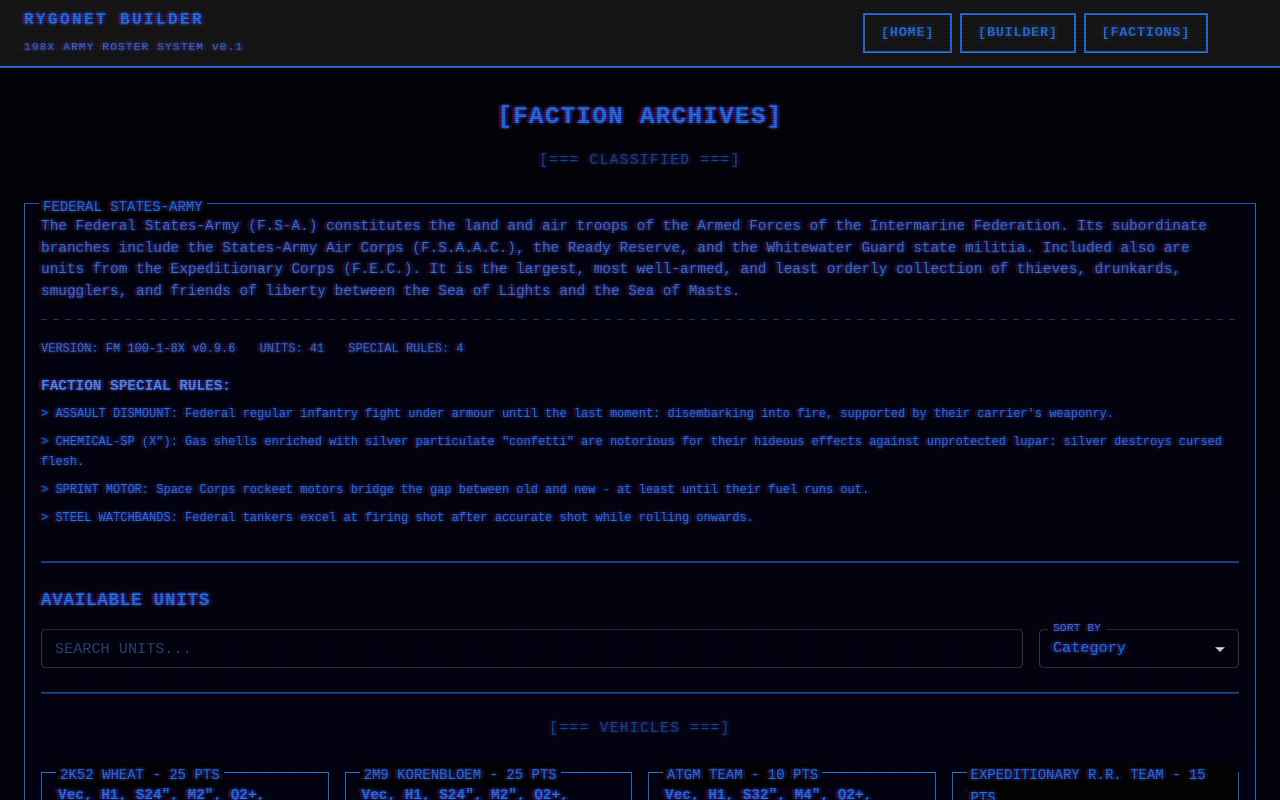
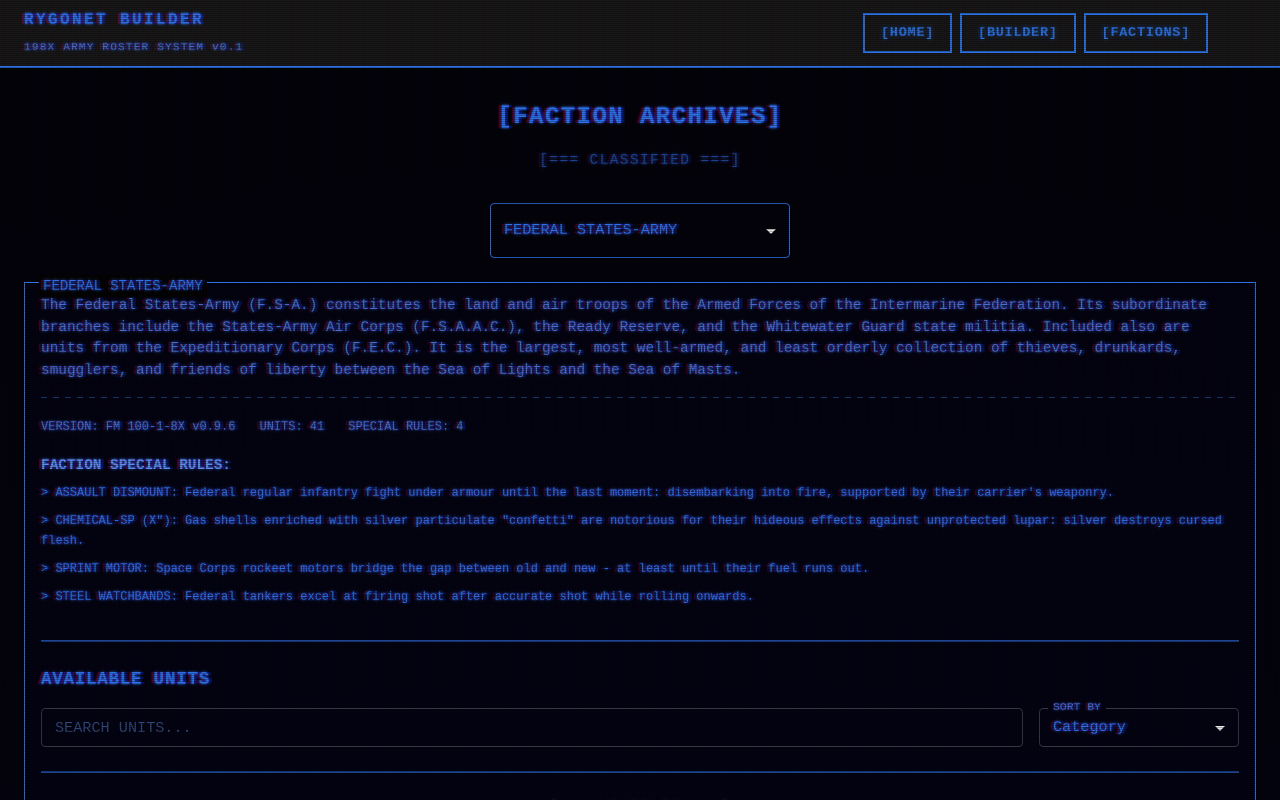
Before and after one commit to aSipiere/rygonet, a React (Vite) app: page /factions in a window 1280 px wide. Shown: the top 800 px of the page. Built offline with nearby package versions, Linux system fonts and the light colour scheme; some icons are missing.

Commit message:
update faction selection and fix tacom requirements

```diff
--- a/src/components/armyBuilder/ArmyRosterHeader.tsx
+++ b/src/components/armyBuilder/ArmyRosterHeader.tsx
@@ -19,7 +19,7 @@ export function ArmyRosterHeader({ roster, totalPoints }: ArmyRosterHeaderProps)
   const pointsLimit = roster.pointsLimit;
   const pointsRemaining = pointsLimit - pointsUsed;
 
-  const requiredTACOMS = Math.ceil(pointsUsed / 100);
+  const requiredTACOMS = Math.ceil(pointsLimit / 100);
   const currentTACOMS = rosterUnitsWithData
     .filter(({ unit }) => unit.category === 'TACOMS')
     .reduce((sum, { rosterUnit }) => sum + rosterUnit.count, 0);
--- a/src/contexts/FactionDataContext.tsx
+++ b/src/contexts/FactionDataContext.tsx
@@ -21,10 +21,20 @@ export function FactionDataProvider({ children }: { children: ReactNode }) {
       try {
         setLoading(true);
 
-        // Import FSA faction data
-        const fsaData = await import('@data/factions/FSA.json');
+        // Import all faction data
+        const [fsaData, nrhData, absData, aefData] = await Promise.all([
+          import('@data/factions/FSA.json'),
+          import('@data/factions/NRH.json'),
+          import('@data/factions/ABS.json'),
+          import('@data/factions/AEF.json'),
+        ]);
 
-        setFactions([fsaData.default as FactionData]);
+        setFactions([
+          fsaData.default as FactionData,
+          nrhData.default as FactionData,
+          absData.default as FactionData,
+          aefData.default as FactionData,
+        ]);
         setError(null);
       } catch (err) {
         console.error('Failed to load faction data:', err);
--- a/src/pages/FactionPage.tsx
+++ b/src/pages/FactionPage.tsx
@@ -1,16 +1,40 @@
-import { Typography, Box, Stack } from '@mui/material';
+import { Typography, Box, Select, MenuItem, FormControl, Stack } from '@mui/material';
+import { useParams, useNavigate } from 'react-router-dom';
 import { useFactionData } from '@hooks/useFactionData';
 import { Divider } from '@components/common/Divider';
 import { TerminalBox } from '@components/common/TerminalBox';
 import { RosterBrowser } from '@components/roster/RosterBrowser';
+import { useMemo } from 'react';
 
 export default function FactionPage() {
+  const { factionId } = useParams<{ factionId?: string }>();
+  const navigate = useNavigate();
   const { factions, loading } = useFactionData();
+
+  // Find the selected faction or default to first
+  const selectedFaction = useMemo(() => {
+    if (factionId) {
+      return factions.find(f => f.faction.id === factionId) || factions[0];
+    }
+    return factions[0];
+  }, [factionId, factions]);
+
+  const handleFactionChange = (newFactionId: string) => {
+    navigate(`/factions/${newFactionId}`);
+  };
 
   if (loading) {
     return (
       <Typography sx={{ color: 'secondary.main', textAlign: 'center', mt: 4 }}>
         &gt; LOADING FACTION DATABASE...
+      </Typography>
+    );
+  }
+
+  if (!selectedFaction) {
+    return (
+      <Typography sx={{ color: 'error.main', textAlign: 'center', mt: 4 }}>
+        &gt; ERROR: NO FACTION DATA AVAILABLE
       </Typography>
     );
   }
@@ -23,32 +47,65 @@ export default function FactionPage() {
 
       <Divider variant="bracketed" text="CLASSIFIED" />
 
-      <Stack spacing={3} sx={{ mt: 4 }}>
-        {factions.map((factionData) => (
-          <TerminalBox key={factionData.faction.id} title={factionData.faction.name} variant="heavy">
+      {/* Faction Selector */}
+      <Box sx={{ mt: 4, mb: 3, display: 'flex', justifyContent: 'center' }}>
+        <FormControl sx={{ minWidth: 300 }}>
+          <Select
+            value={selectedFaction.faction.id}
+            onChange={(e) => handleFactionChange(e.target.value)}
+            sx={{
+              color: 'primary.main',
+              fontFamily: 'monospace',
+              '& .MuiOutlinedInput-notchedOutline': {
+                borderColor: 'primary.main',
+              },
+              '&:hover .MuiOutlinedInput-notchedOutline': {
+                borderColor: 'primary.light',
+              },
+              '&.Mui-focused .MuiOutlinedInput-notchedOutline': {
+                borderColor: 'primary.main',
+              },
+            }}
+          >
+            {factions.map((faction) => (
+              <MenuItem
+                key={faction.faction.id}
+                value={faction.faction.id}
+                sx={{ fontFamily: 'monospace' }}
+              >
+                {faction.faction.name.toUpperCase()}
+              </MenuItem>
+            ))}
+          </Select>
+        </FormControl>
+      </Box>
+
+      {/* Selected Faction Details */}
+      <Stack spacing={3}>
+        <TerminalBox title={selectedFaction.faction.name} variant="heavy">
           <Typography variant="body2" color="text.secondary" paragraph>
-              {factionData.faction.description}
+            {selectedFaction.faction.description}
           </Typography>
           <Divider variant="simple" />
           <Box sx={{ mt: 2 }}>
             <Typography variant="caption" color="text.secondary">
-                VERSION: {factionData.faction.version || 'N/A'}
+              VERSION: {selectedFaction.faction.version || 'N/A'}
             </Typography>
             <Typography variant="caption" color="text.secondary" sx={{ ml: 3 }}>
-                UNITS: {factionData.units.length}
+              UNITS: {selectedFaction.units.length}
             </Typography>
-              {factionData.faction.specialRules && factionData.faction.specialRules.length > 0 && (
+            {selectedFaction.faction.specialRules && selectedFaction.faction.specialRules.length > 0 && (
               <Typography variant="caption" color="text.secondary" sx={{ ml: 3 }}>
-                  SPECIAL RULES: {factionData.faction.specialRules.length}
+                SPECIAL RULES: {selectedFaction.faction.specialRules.length}
               </Typography>
             )}
           </Box>
-            {factionData.faction.specialRules && factionData.faction.specialRules.length > 0 && (
+          {selectedFaction.faction.specialRules && selectedFaction.faction.specialRules.length > 0 && (
             <Box sx={{ mt: 2 }}>
               <Typography variant="body2" sx={{ color: 'secondary.main', fontWeight: 700 }}>
                 FACTION SPECIAL RULES:
               </Typography>
-                {factionData.faction.specialRules.map((rule, idx) => (
+              {selectedFaction.faction.specialRules.map((rule, idx) => (
                 <Typography key={idx} variant="caption" display="block" sx={{ mt: 1 }}>
                   &gt; {rule.name.toUpperCase()}: {rule.description}
                 </Typography>
@@ -62,10 +119,9 @@ export default function FactionPage() {
             <Typography variant="h5" sx={{ color: 'primary.main', mt: 3, mb: 2 }}>
               AVAILABLE UNITS
             </Typography>
-              <RosterBrowser units={factionData.units} />
+            <RosterBrowser units={selectedFaction.units} />
           </Box>
         </TerminalBox>
-        ))}
       </Stack>
     </Box>
   );
--- a/src/utils/validation.ts
+++ b/src/utils/validation.ts
@@ -8,12 +8,12 @@ export interface ValidationError {
 
 export function validateTACOMS(
   rosterUnits: { rosterUnit: RosterUnit; unit: Unit }[],
-  totalPoints: number
+  pointsLimit: number
 ): ValidationError[] {
   const errors: ValidationError[] = [];
 
   // Calculate required TACOMS (1 per 100 points, rounded up)
-  const requiredTACOMS = Math.ceil(totalPoints / 100);
+  const requiredTACOMS = Math.ceil(pointsLimit / 100);
 
   // Count TACOMS units
   const tacomsCount = rosterUnits.reduce((count, { rosterUnit, unit }) => {
@@ -137,7 +137,7 @@ export function validateRoster(
   }
 
   // TACOMS validation
-  errors.push(...validateTACOMS(rosterUnits, totalPoints));
+  errors.push(...validateTACOMS(rosterUnits, roster.pointsLimit));
 
   // Transport capacity validation
   const transportValidations = validateTransportCapacity(rosterUnits);
```
Lines whose indentation alone changed are shown as unchanged.
